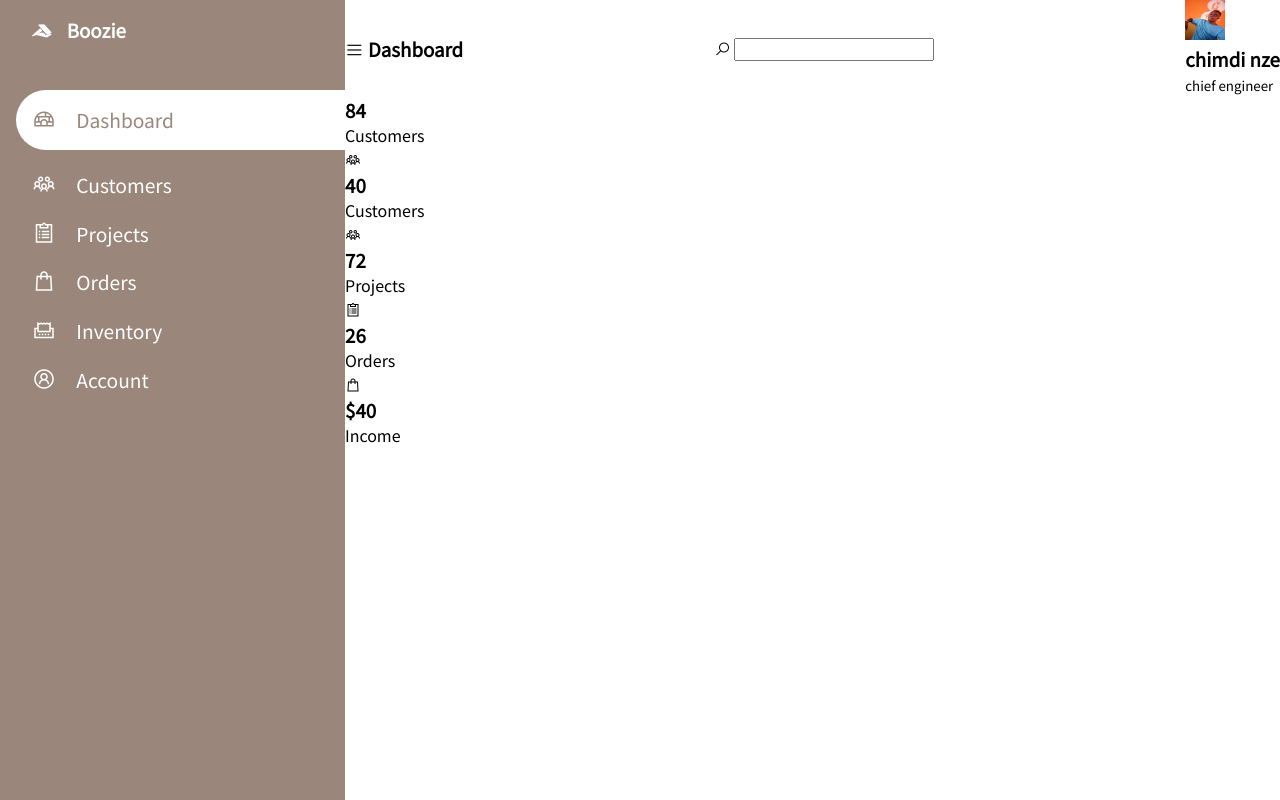
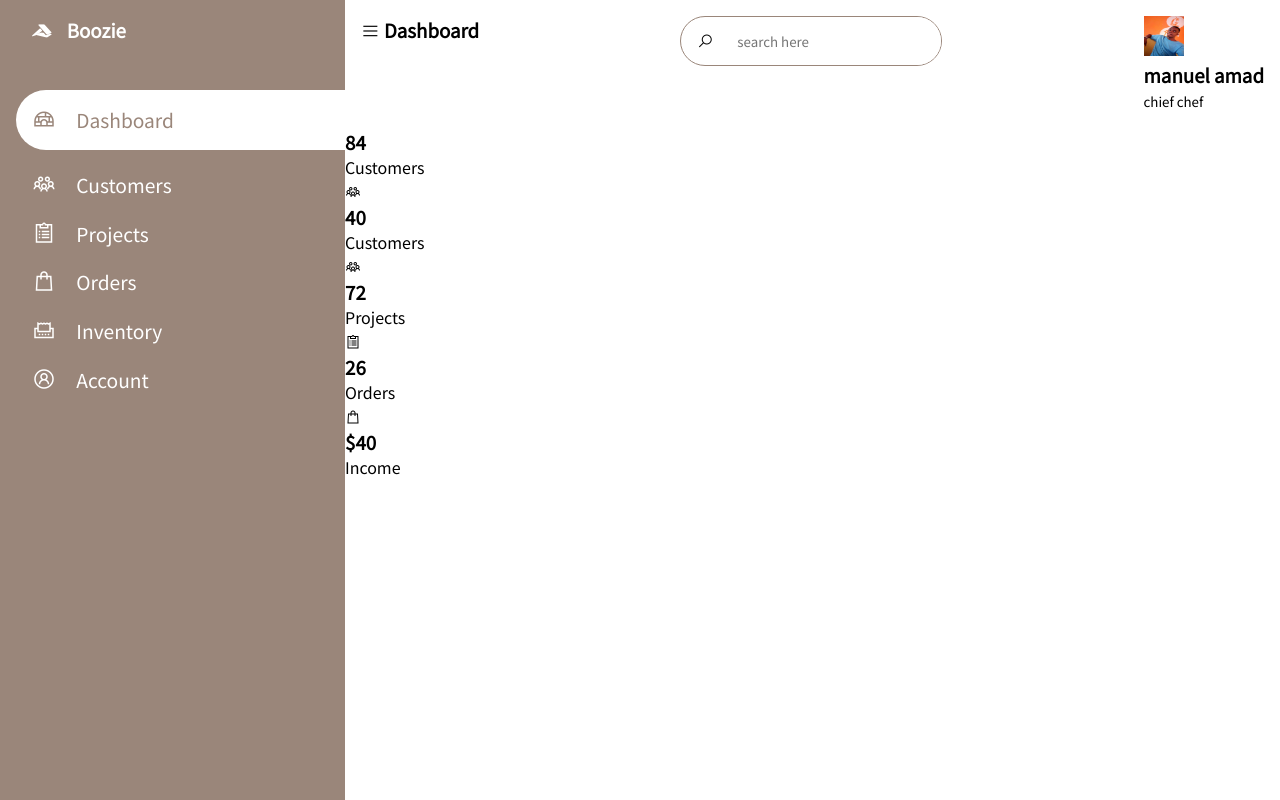
Before and after one commit to chimdie/admin_dashboard, a plain HTML site: page index.html in a window 1280 px wide. Drawn offline with nearby package versions, Linux system fonts and the light colour scheme.

Commit message:
staging up

```diff
--- a/index.html
+++ b/index.html
@@ -64,14 +64,14 @@
 
         <div class="search-wrapper">
           <span class="las la-search"></span>
-          <input type="search" name="" id="">
+          <input type="search" name="" placeholder="search here">
         </div>
 
         <div class="user-wrapper">
           <img src="./images/me.jpg" alt="me" width="40px" height="40px">
           <div>
-            <h3>chimdi nze</h3>
-            <small>chief engineer</small>
+            <h3>manuel amad</h3>
+            <small>chief chef</small>
           </div>
         </div>
       </header>
--- a/style.css
+++ b/style.css
@@ -68,5 +68,26 @@
 header{
     display: flex;
     justify-content: space-between;
+    padding: 1rem;
+}
+
+.search-wrapper{
+    display: flex;
     align-items: center;
+    border: 1px solid var(--main); /*#f0f0f0*/
+    border-radius: 30px;
+    height: 50px;
+    overflow-x: hidden;
 }
+
+.search-wrapper span{
+    display: inline-block;
+    padding: 0 1rem;
+}
+
+.search-wrapper input{
+    height: 100%;
+    padding: .5rem;
+    border: none;
+    outline: none;
+}
```
